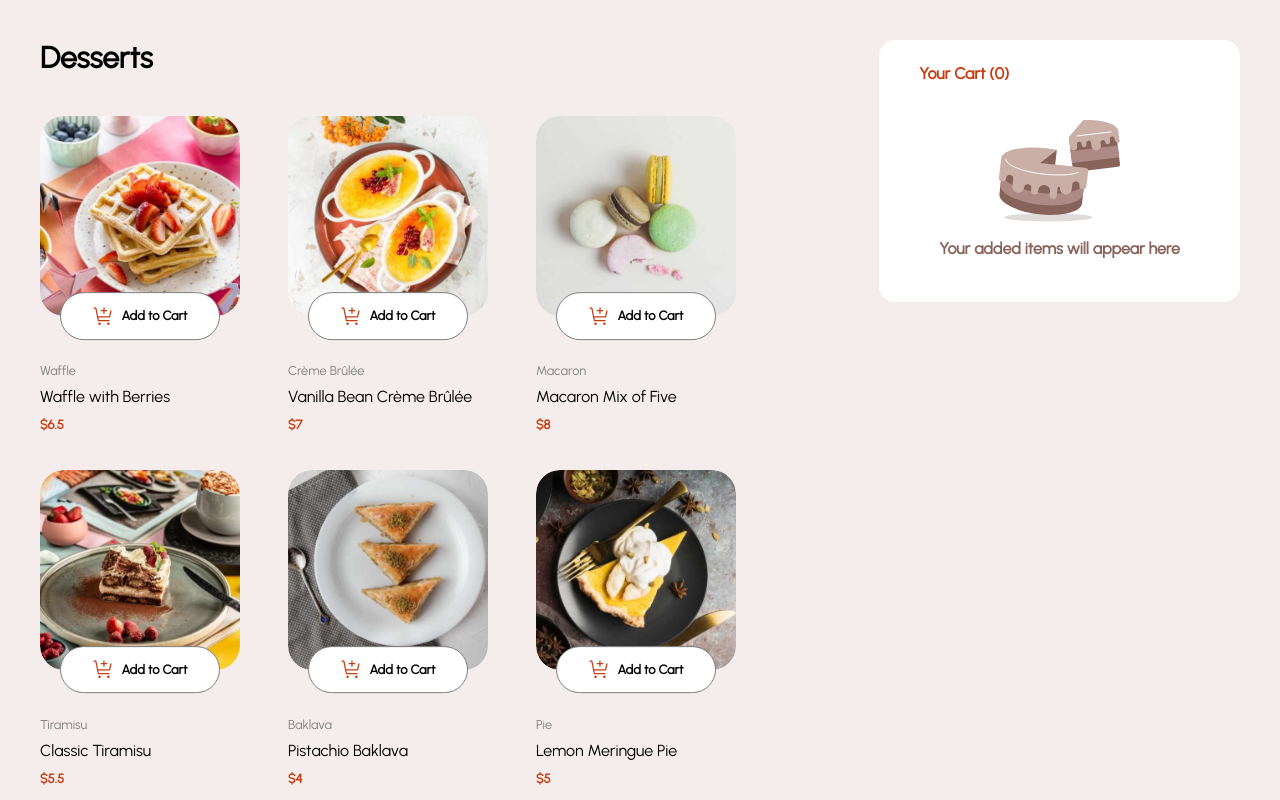
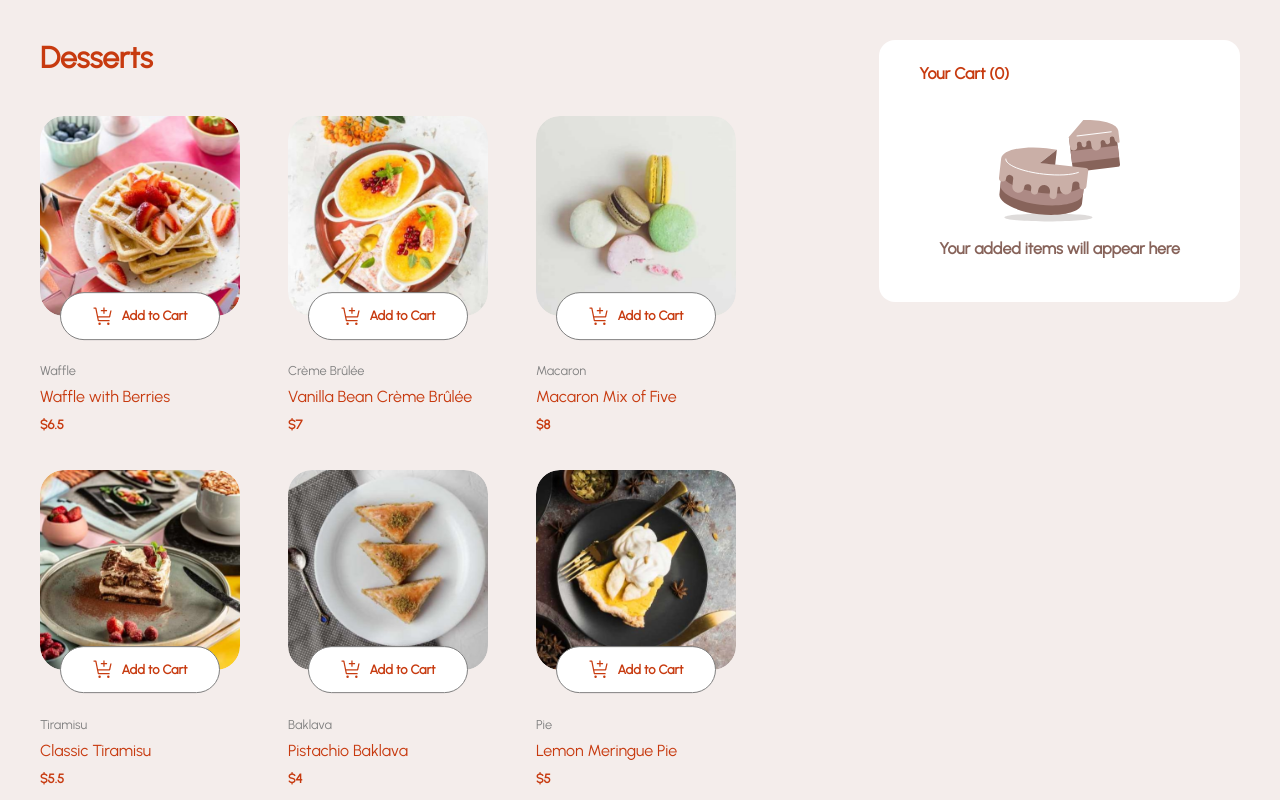
Before and after one commit to Segundavid-Dev/Product-list-with-cart, a React (Vite) app: page / in a window 1280 px wide. Shown: the top 800 px of the page. Built offline with nearby package versions, Linux system fonts and the light colour scheme.

Commit message:
Added loader resource

```diff
--- a/src/index.css
+++ b/src/index.css
@@ -14,8 +14,9 @@
 
 body {
   font-family: "Urbanist", sans-serif;
-  background-color: hsl(13, 31%, 94%);
+  background-color: #f4edeb;
   line-height: 1.7;
+  color: #c73a0f;
 }
 
 /* "bg-white p-3 rounded-full border border-[var(--product-category-color)] w-40 absolute bottom-25 right-6 hover:bg-[var(--cart-red)] hover:text-white duration-300" */
```
Also changed, not shown: public/SpinnerLoader.gif (added).
